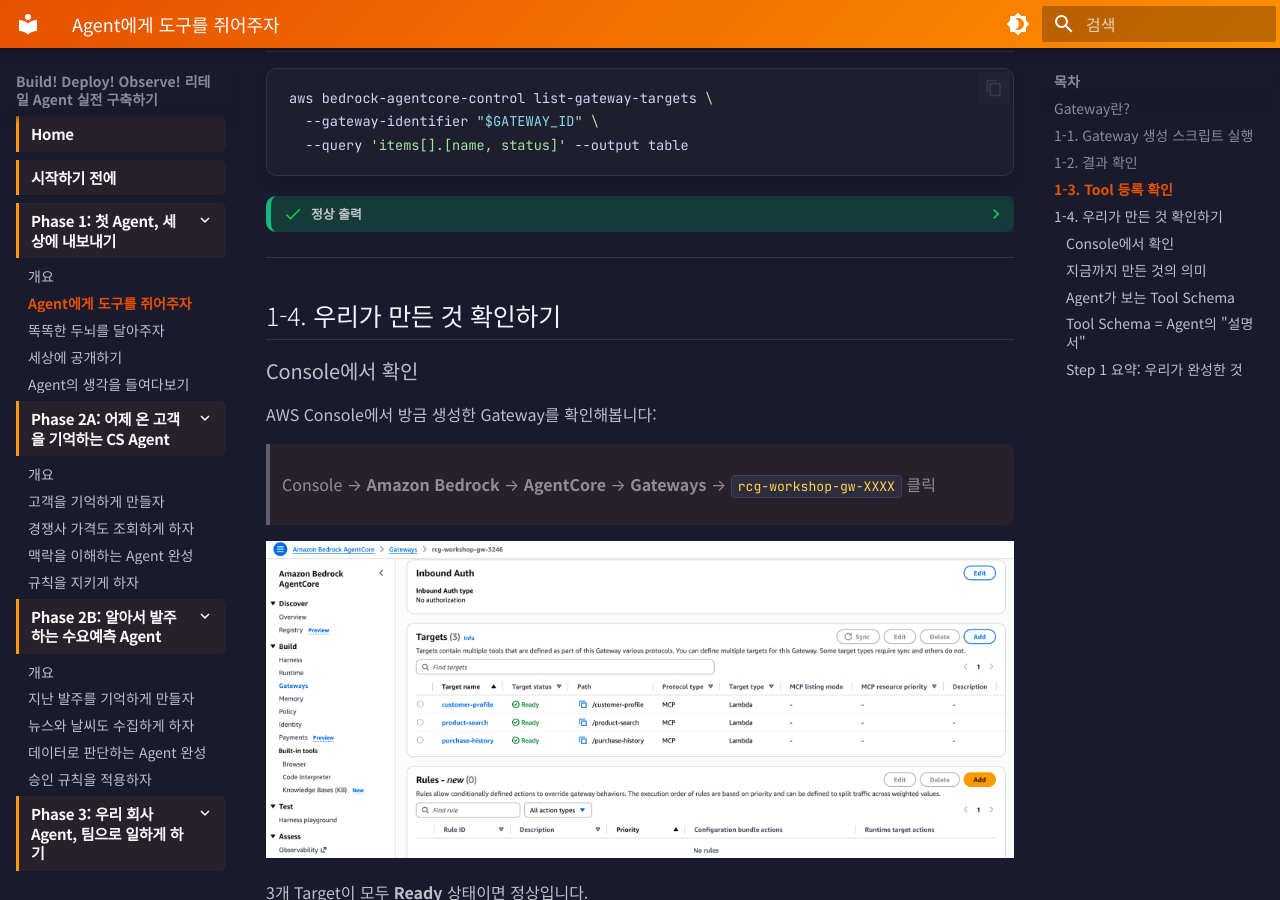
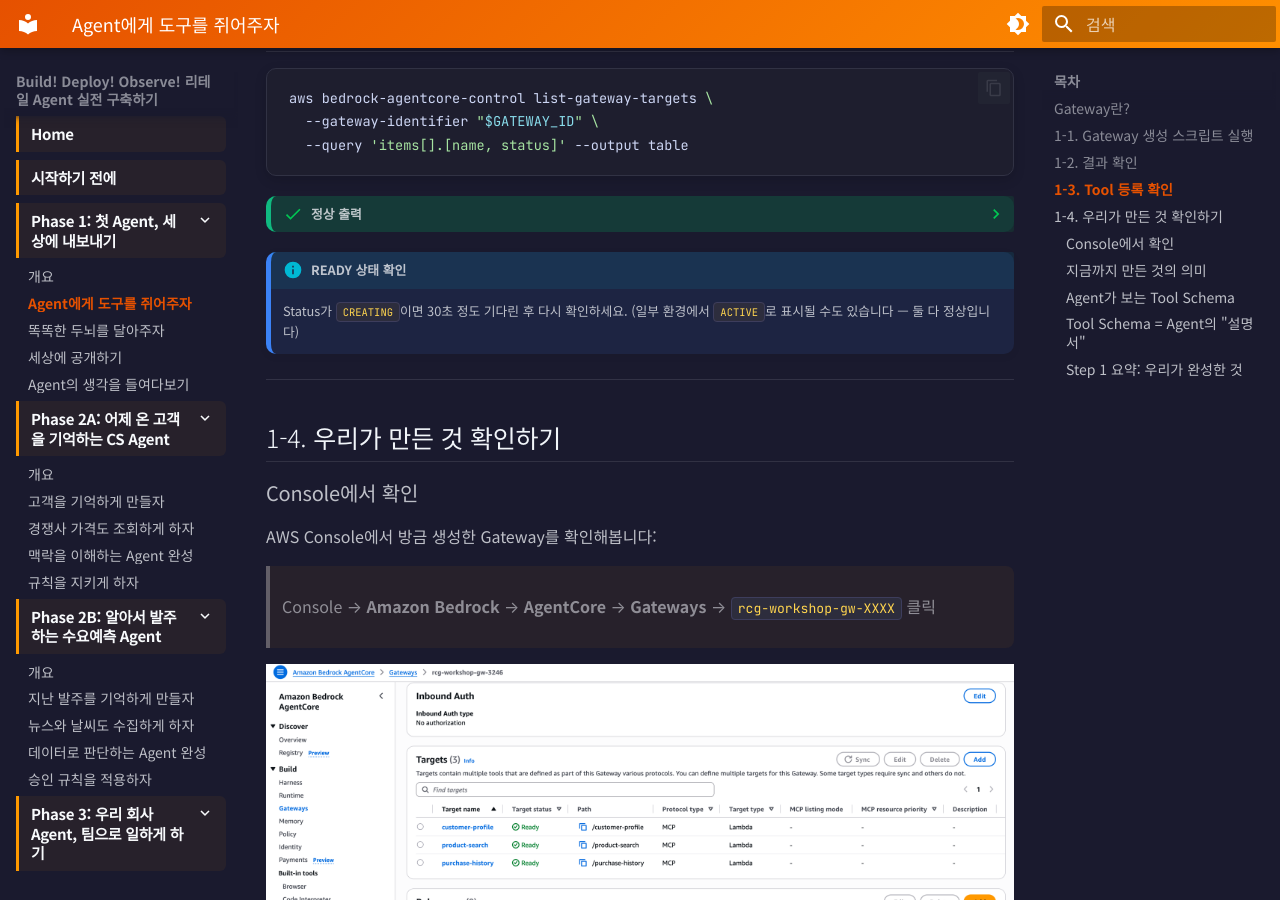
Before and after one commit to kjhyuok/rcg-agentcore-workshop-guide, an MkDocs documentation site: the page built from docs/phase1/step1-gateway.md, in a window 1280 px wide and 900 px high, scrolled down 1715 px. Built offline with MkDocs 1.6.1 and Material for MkDocs 9.7.7, drawn with Linux system fonts in a browser that asks for light colours.

Commit message:
fix: Step 1-3 Tool 등록 확인 결과값을 실제 상태인 READY로 수정
실제 aws bedrock-agentcore-control list-gateway-targets 실행 시 status가
ACTIVE가 아닌 READY로 반환됨을 확인. phase2a 문서와 동일하게 READY 기준으로
맞추고, 일부 환경에서 ACTIVE로 나올 수 있다는 안내 추가.

Co-Authored-By: Claude Sonnet 5 <noreply@anthropic.com>

````diff
--- a/docs/phase1/step1-gateway.md
+++ b/docs/phase1/step1-gateway.md
@@ -100,11 +100,15 @@ aws bedrock-agentcore-control list-gateway-targets \
     ----------------------------
     |   ListGatewayTargets     |
     +------------------+-------+
-    |  customer-profile | ACTIVE |
-    |  product-search   | ACTIVE |
-    |  purchase-history | ACTIVE |
+    |  customer-profile | READY |
+    |  product-search   | READY |
+    |  purchase-history | READY |
     +------------------+-------+
     ```
+
+!!! info "READY 상태 확인"
+    Status가 `CREATING`이면 30초 정도 기다린 후 다시 확인하세요.
+    (일부 환경에서 `ACTIVE`로 표시될 수도 있습니다 — 둘 다 정상입니다)
 
 ---
 
````
